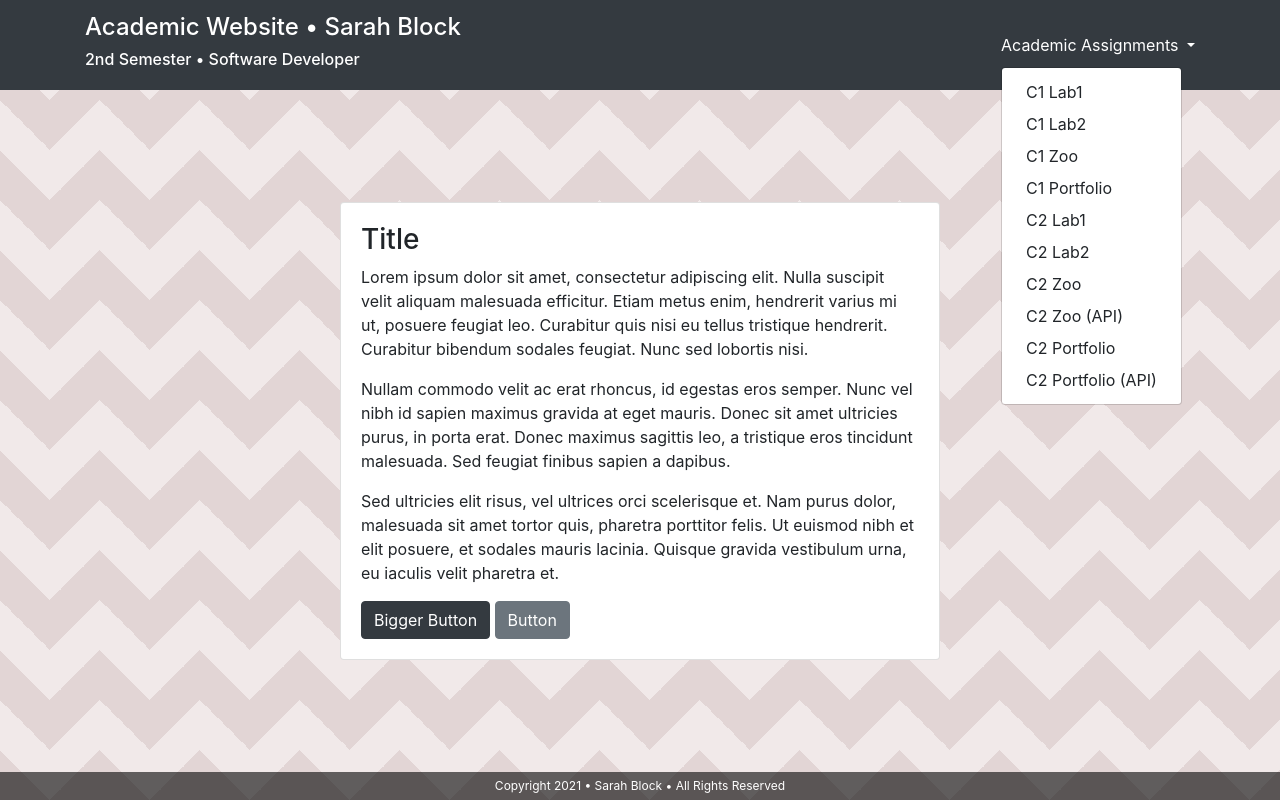
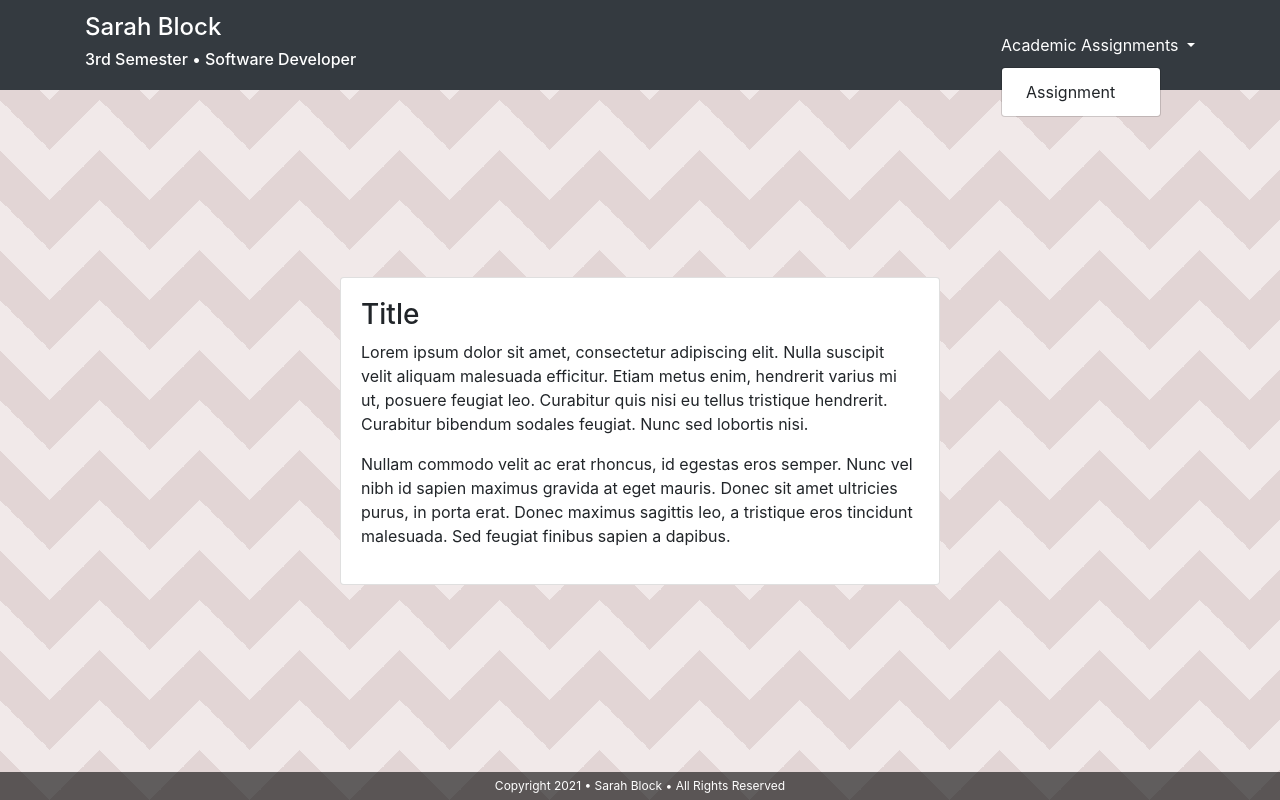
Before and after one commit to seblock/SEBlock.github.io, a plain HTML site: page index.html in a window 1280 px wide. Both pictures are taken after a click on the link "Academic Assignments". Drawn offline with nearby package versions, Linux system fonts and the light colour scheme.

Commit message:
Update index.html

```diff
--- a/index.html
+++ b/index.html
@@ -8,7 +8,7 @@
     <script src="https://cdn.jsdelivr.net/npm/bootstrap@4.6.0/dist/js/bootstrap.bundle.min.js" integrity="sha384-Piv4xVNRyMGpqkS2by6br4gNJ7DXjqk09RmUpJ8jgGtD7zP9yug3goQfGII0yAns" crossorigin="anonymous"></script>
     <link href="https://cdn.jsdelivr.net/npm/bootstrap@4.6.0/dist/css/bootstrap.min.css" integrity="sha384-B0vP5xmATw1+K9KRQjQERJvTumQW0nPEzvF6L/Z6nronJ3oUOFUFpCjEUQouq2+l" crossorigin="anonymous" rel="stylesheet">
     <link href="style.css" rel="stylesheet">
-    <title>Academic Website - Sarah Block</title>
+    <title>Sarah Block</title>
 </head>
 <body class="d-flex flex-row flex-wrap h-100 m-0 p-0">
 
@@ -17,8 +17,8 @@
     <nav class="w-100 align-self-start navbar navbar-top bg-dark text-white">
         <div class="container">
             <a class="navbar-brand text-white" href="#">
-                <h4 class="w-100">Academic Website &#8226; Sarah Block</h4>
-                <h6 class="w-100">2nd Semester &#8226; Software Developer</h6>
+                <h4 class="w-100">Sarah Block</h4>
+                <h6 class="w-100">3rd Semester &#8226; Software Developer</h6>
             </a>
             <div class="">
                 <ul class="navbar-nav">
@@ -28,16 +28,7 @@
                             Academic Assignments
                         </a>
                         <div class="dropdown-menu" aria-labelledby="navbarDropdownMenuLink">
-                            <a class="dropdown-item" href="../Pages/SprintC1Lab1.html">C1 Lab1</a>
-                            <a class="dropdown-item" href="../Pages/SprintC1Lab2.html">C1 Lab2</a>
-                            <a class="dropdown-item" href="../Pages/SprintC1Zoo.html">C1 Zoo</a>
-                            <a class="dropdown-item" href="../Pages/Portfolio/Pages/SprintC1Portfolio.html">C1 Portfolio</a>
-                            <a class="dropdown-item" href="../Pages/SprintC2Lab1.html">C2 Lab1</a>
-                            <a class="dropdown-item" href="../Pages/SprintC2Lab2.html">C2 Lab2</a>
-                            <a class="dropdown-item" href="../Pages/SprintC2Zoo.html">C2 Zoo</a>
-                            <a class="dropdown-item" href="https://zooapplication.azurewebsites.net/">C2 Zoo (API)</a>
-                            <a class="dropdown-item" href="../Pages/Portfolio/Pages/SprintC2Portfolio.html">C2 Portfolio</a>
-                            <a class="dropdown-item" href="http://portfolioapplication.azurewebsites.net/">C2 Portfolio (API)</a>
+                            <a class="dropdown-item" href="#">Assignment</a>
                         </div>
                     </li>
                 </ul>
@@ -64,14 +55,7 @@
                             Donec sit amet ultricies purus, in porta erat.
                             Donec maximus sagittis leo, a tristique eros tincidunt malesuada.
                             Sed feugiat finibus sapien a dapibus. </p>
-                            <p>Sed ultricies elit risus, vel ultrices orci scelerisque et.
-                            Nam purus dolor, malesuada sit amet tortor quis, pharetra porttitor felis.
-                            Ut euismod nibh et elit posuere, et sodales mauris lacinia.
-                            Quisque gravida vestibulum urna, eu iaculis velit pharetra et.</p>
-                            <a href="#" class="btn btn-dark">Bigger Button</a>
-                            <a href="#" class="btn btn-secondary">Button</a>
                         </div>
-
                     </div>
                 </div>
             </div>
```
